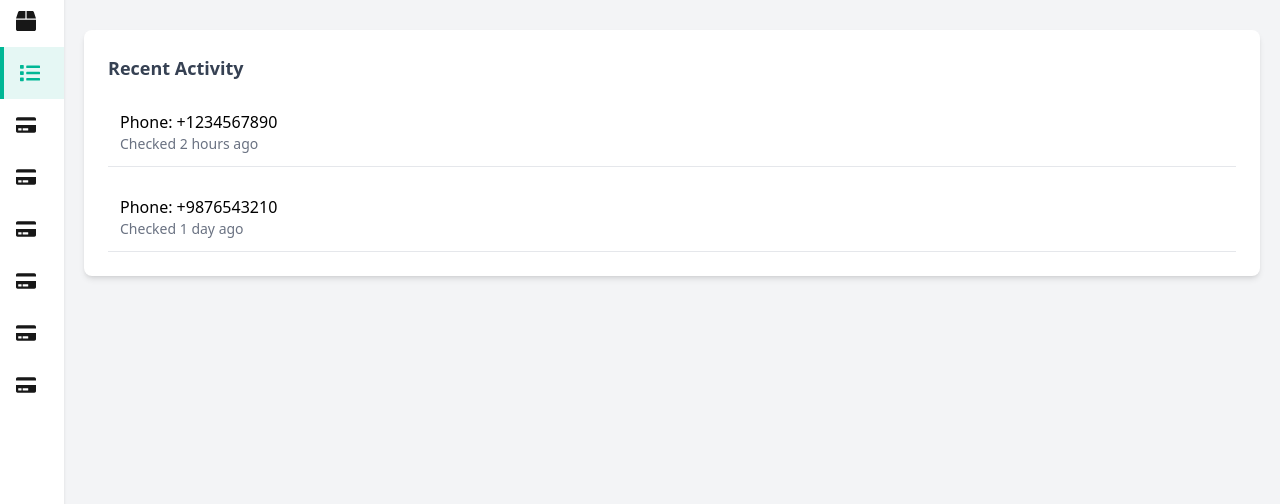
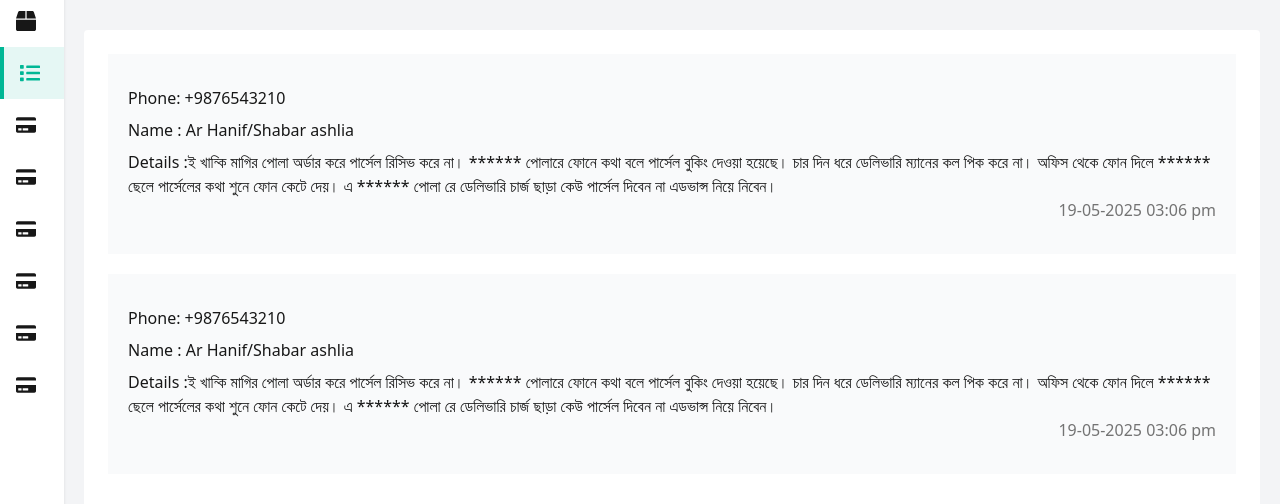
Before and after one commit to CodingSabbir/steadfast-dashbord, a Next.js app: page /dashboard/fraud-check in a window 1280 px wide. Both pictures are taken after a click on the button "Recent activity". Shown: the part 202-706 px from the top of the page. Built offline with nearby package versions, Linux system fonts and the light colour scheme; no server answers.

Commit message:
froud check

```diff
--- a/app/components/fraud-check/FraudCheck.jsx
+++ b/app/components/fraud-check/FraudCheck.jsx
@@ -69,18 +69,29 @@ const FraudCheck = () => {
         );
       case "Recent activity":
         return (
-          <div className="bg-primary p-6 rounded-lg shadow-md">
-            <h2 className="text-lg font-semibold text-gray-700 mb-4">
-              Recent Activity
-            </h2>
-            <div className="space-y-4">
-              <div className="p-3 border-b border-gray-200">
-                <p className="font-medium">Phone: +1234567890</p>
-                <p className="text-sm text-gray-500">Checked 2 hours ago</p>
+          <div className="bg-primary p-6 rounded h-screen">
+
+            <div className="space-y-4 bg-gray-50 px-2 py-5">
+
+              <div className="p-3  border-gray text-primary">
+                <p className="font-medium">Phone: +9876543210</p>
+                <p className="font-medium py-2">Name : Ar Hanif/Shabar ashlia</p>
+
+                  <p className="font-medium">Details  :ই খান্কি মাগির পোলা অর্ডার করে পার্সেল রিসিভ করে না। ****** পোলারে ফোনে কথা বলে পার্সেল বুকিং দেওয়া হয়েছে। চার দিন ধরে ডেলিভারি ম্যানের কল পিক করে না। অফিস থেকে ফোন দিলে ****** ছেলে পার্সেলের কথা শুনে ফোন কেটে দেয়। এ ****** পোলা রে ডেলিভারি চার্জ ছাড়া কেউ পার্সেল দিবেন না এডভান্স নিয়ে নিবেন।</p>
+
+                <p className="text-md text-secondary text-end">19-05-2025 03:06 pm</p>
               </div>
-              <div className="p-3 border-b border-gray-200">
+            </div>
+
+               <div className="space-y-4 mt-5 bg-gray-50 px-2 py-5">
+
+              <div className="p-3  border-gray text-primary">
                 <p className="font-medium">Phone: +9876543210</p>
-                <p className="text-sm text-gray-500">Checked 1 day ago</p>
+                <p className="font-medium py-2">Name : Ar Hanif/Shabar ashlia</p>
+
+                  <p className="font-medium">Details  :ই খান্কি মাগির পোলা অর্ডার করে পার্সেল রিসিভ করে না। ****** পোলারে ফোনে কথা বলে পার্সেল বুকিং দেওয়া হয়েছে। চার দিন ধরে ডেলিভারি ম্যানের কল পিক করে না। অফিস থেকে ফোন দিলে ****** ছেলে পার্সেলের কথা শুনে ফোন কেটে দেয়। এ ****** পোলা রে ডেলিভারি চার্জ ছাড়া কেউ পার্সেল দিবেন না এডভান্স নিয়ে নিবেন।</p>
+
+                <p className="text-md text-secondary text-end">19-05-2025 03:06 pm</p>
               </div>
             </div>
           </div>
```
